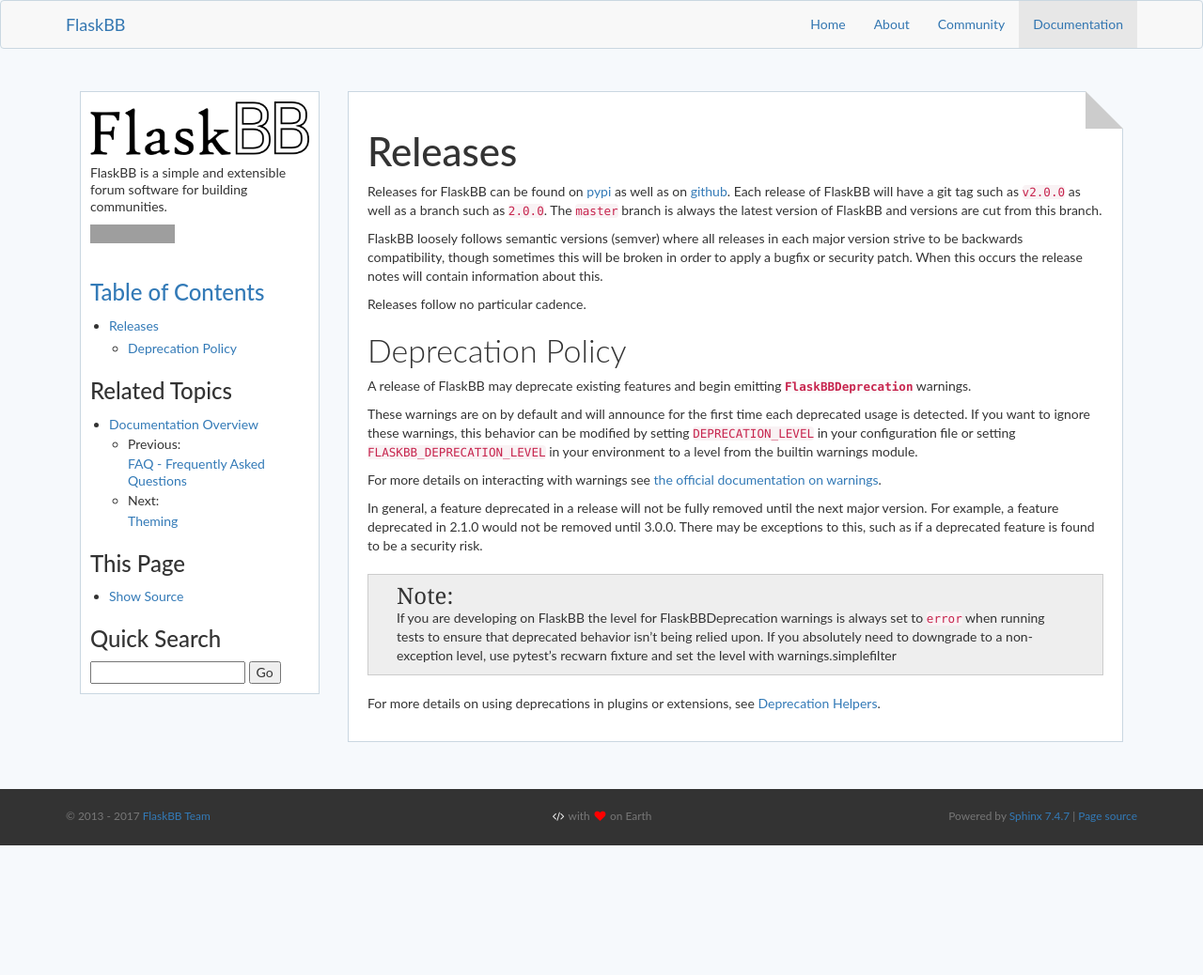
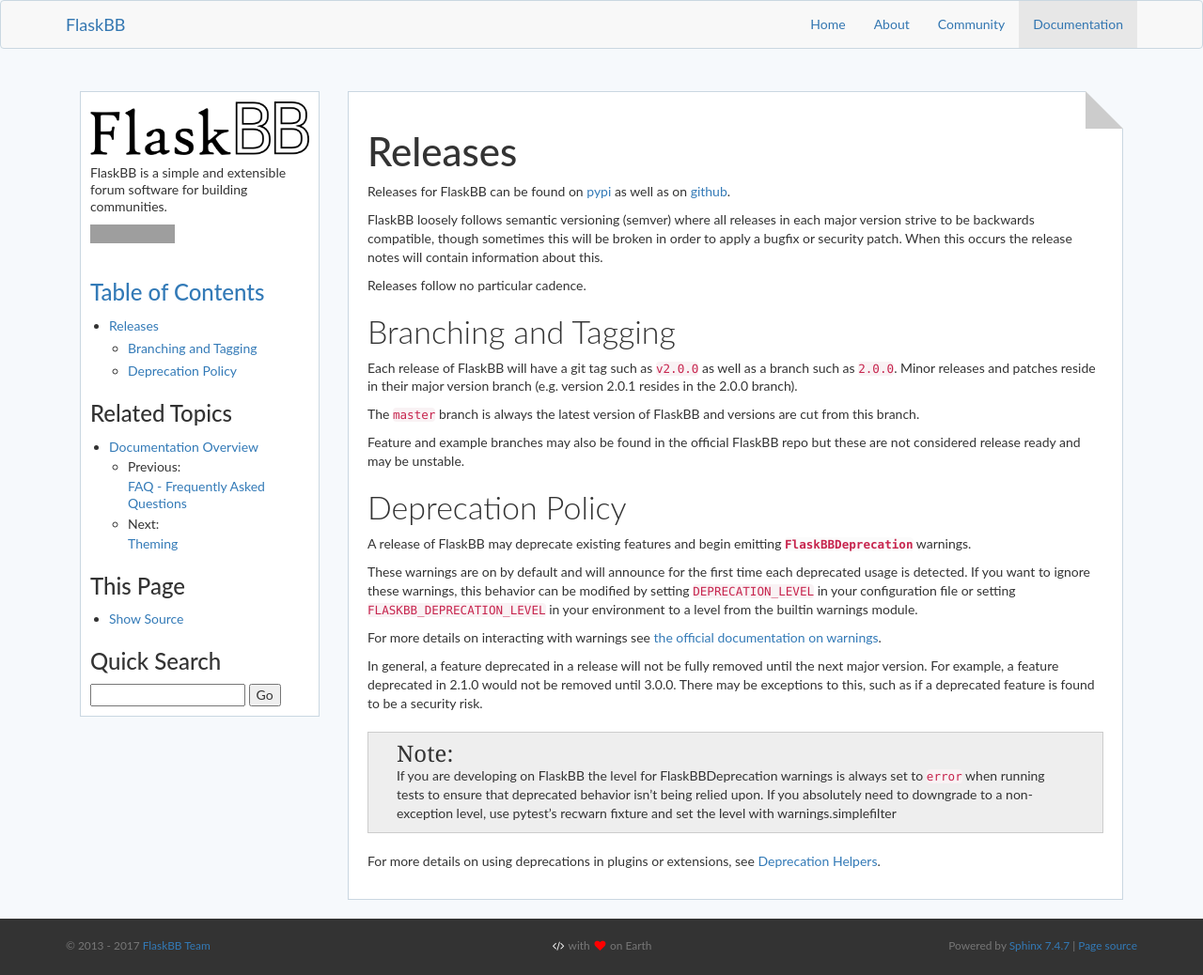
Before and after one commit to flaskbb/flaskbb, a Sphinx documentation site: the page built from docs/releases.rst, in a window 1280 px wide. Shown: the whole page at 94% size. Built offline with Sphinx 7.4.7, drawn with Linux system fonts in a browser that asks for light colours; before the commit the page ends 900 px from its top, so only the background shows below that; grey boxes are pictures that could not be loaded.

Commit message:
More documentation fixes

```diff
--- a/docs/releases.rst
+++ b/docs/releases.rst
@@ -4,18 +4,28 @@ Releases
 ========
 
 Releases for FlaskBB can be found on `pypi <https://pypi.org/project/FlaskBB>`_
-as well as on `github <https://github.com/flaskbb/flaskbb>`_. Each release of
-FlaskBB will have a git tag such as ``v2.0.0`` as well as a branch such as
-``2.0.0``. The ``master`` branch is always the latest version of FlaskBB and
-versions are cut from this branch.
+as well as on `github <https://github.com/flaskbb/flaskbb>`_.
 
-FlaskBB loosely follows semantic versions (semver) where all releases in each
-major version strive to be backwards compatibility, though sometimes this will
+FlaskBB loosely follows semantic versioning (semver) where all releases in each
+major version strive to be backwards compatible, though sometimes this will
 be broken in order to apply a bugfix or security patch. When this occurs the
 release notes will contain information about this.
 
 Releases follow no particular cadence.
 
+
+Branching and Tagging
+~~~~~~~~~~~~~~~~~~~~~
+
+Each release of FlaskBB will have a git tag such as ``v2.0.0`` as well as a
+branch such as ``2.0.0``. Minor releases and patches reside in their major
+version branch (e.g. version 2.0.1 resides in the 2.0.0 branch).
+
+The ``master`` branch is always the latest version of FlaskBB and versions are
+cut from this branch.
+
+Feature and example branches may also be found in the official FlaskBB repo
+but these are not considered release ready and may be unstable.
 
 Deprecation Policy
 ~~~~~~~~~~~~~~~~~~
```
